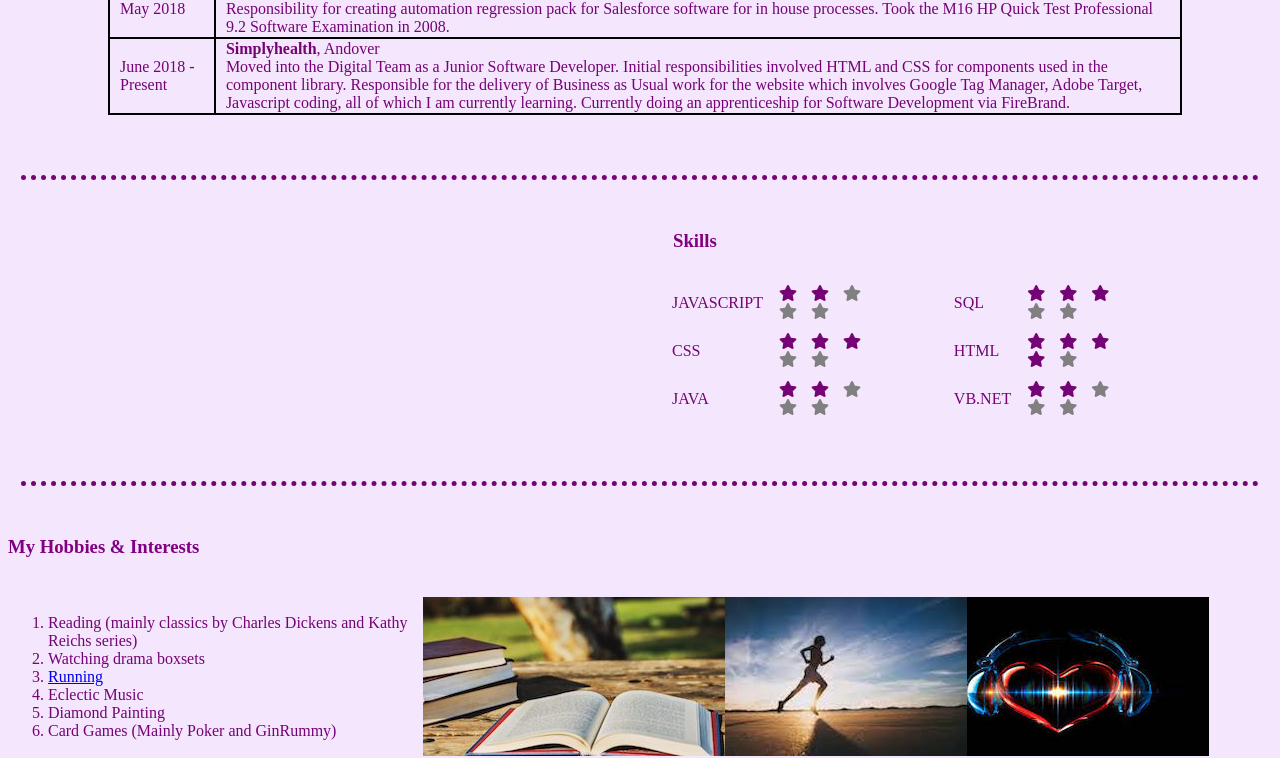
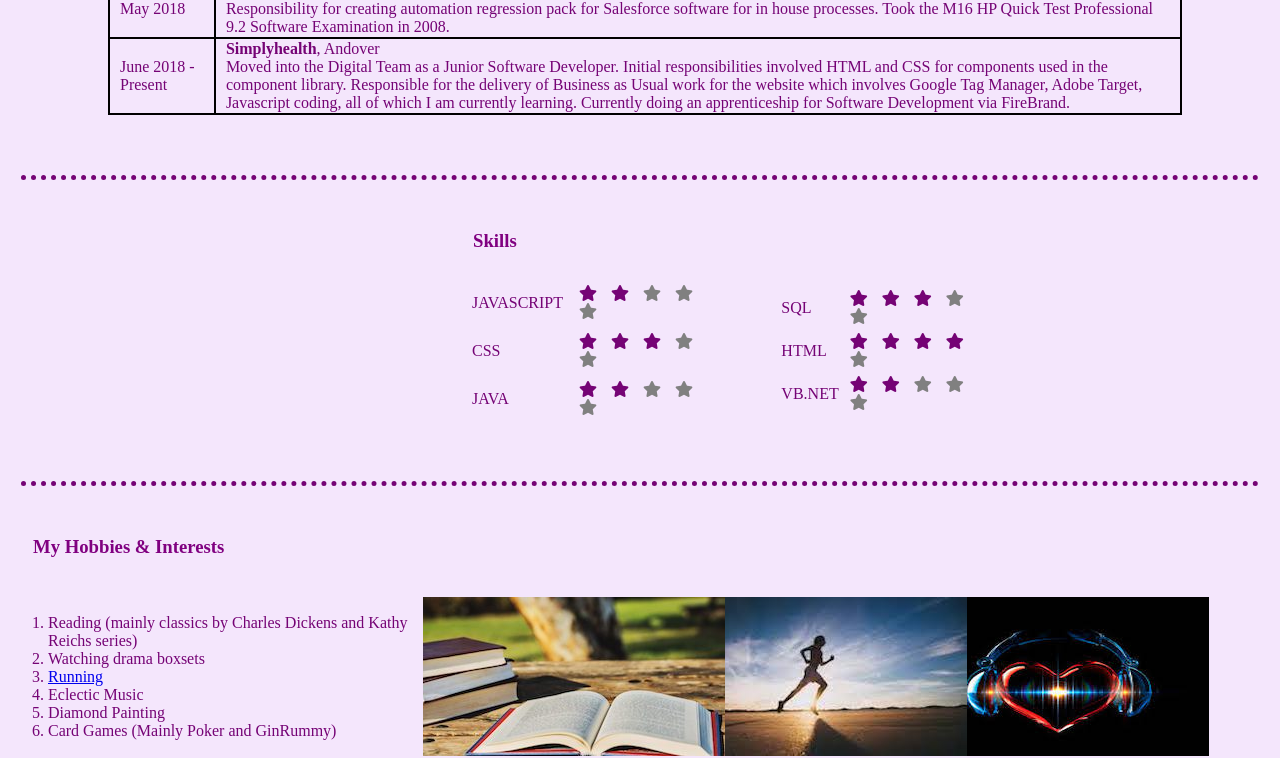
Before and after one commit to bgower75/C2019WDB, a plain HTML site: page HTMLPersonalSite/index.html in a window 1280 px wide. Shown: the part 1604-2362 px from the top of the page. Drawn offline with Linux system fonts and the light colour scheme.

Commit message:
Merge branch 'CV-HTML' into CSS-MySite

```diff
--- a/HTMLPersonalSite/css/styles.css
+++ b/HTMLPersonalSite/css/styles.css
@@ -115,6 +115,10 @@ h3 {
   margin-top: 5px;
 }
 
+.h3Align {
+  padding-left: 25px;
+}
+
 #text {
   color: #750375;
 }
@@ -158,12 +162,12 @@ td {
 
 .tableSpacing {
   width: 50%;
-  margin-left: 350px;
+  margin-left: 250px;
   position: static;
 }
 
 .skills {
-  margin-left: 465px;
+  margin-left: 365px;
   position: static;
 }
 
@@ -185,7 +189,7 @@ table {
 }
 
 .skills-align {
-  padding-left: 200px;
+  padding-left: 100px;
 }
 
 .contactAlign {
--- a/HTMLPersonalSite/index.html
+++ b/HTMLPersonalSite/index.html
@@ -28,7 +28,7 @@
     </p>
     <hr />
     <div class="lists">
-      <h3>Education</h3>
+      <h3 class="h3Align">Education</h3>
       <div class="hobs width">
         <ul>
           <li>Schools & Colleges</li>
@@ -74,7 +74,7 @@
     </div>
     <hr />
     <div class="lists" style="padding-bottom: 10px">
-      <h3>Work Experience</h3>
+      <h3 class="h3Align">Work Experience</h3>
       <table class="borders" cellspacing="5">
         <thead>
           <tr>
@@ -186,7 +186,7 @@
             </table>
           </td>
           <td>
-            <table cellspacing="10px">
+            <table cellspacing="5px">
               <tbody>
                 <tr>
                   <td>
@@ -233,7 +233,7 @@
 
     <hr />
     <div class="lists">
-      <h3>My Hobbies & Interests</h3>
+      <h3 class="h3Align">My Hobbies & Interests</h3>
       <div class="hobs width">
         <ol>
           <li>
```
Also changed, not shown: HTMLPersonalSite/faviconblack.ico (added).
